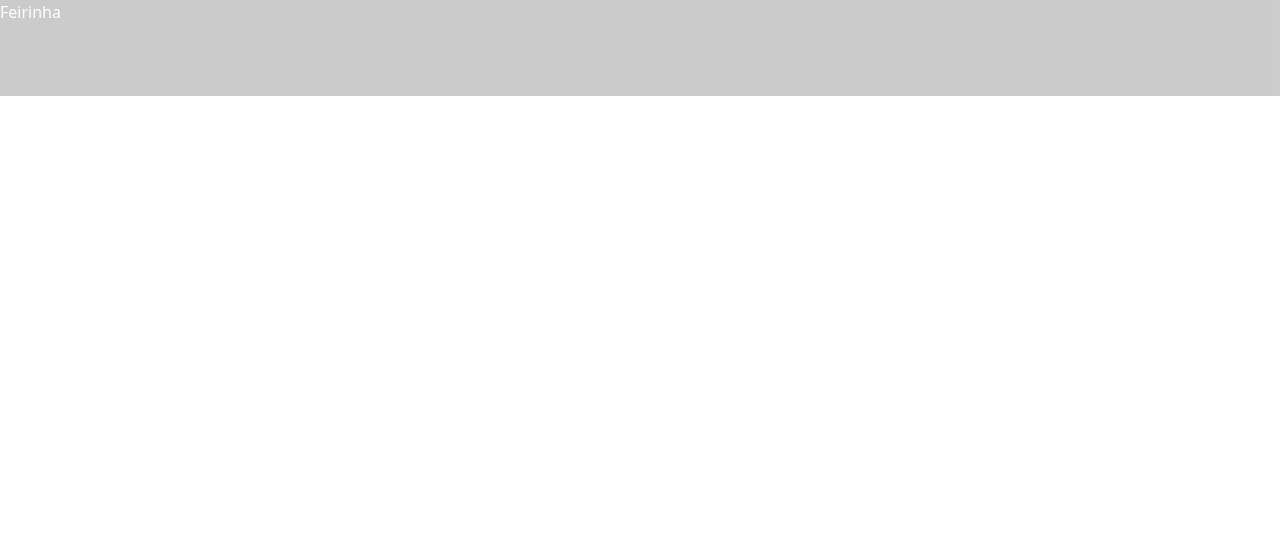
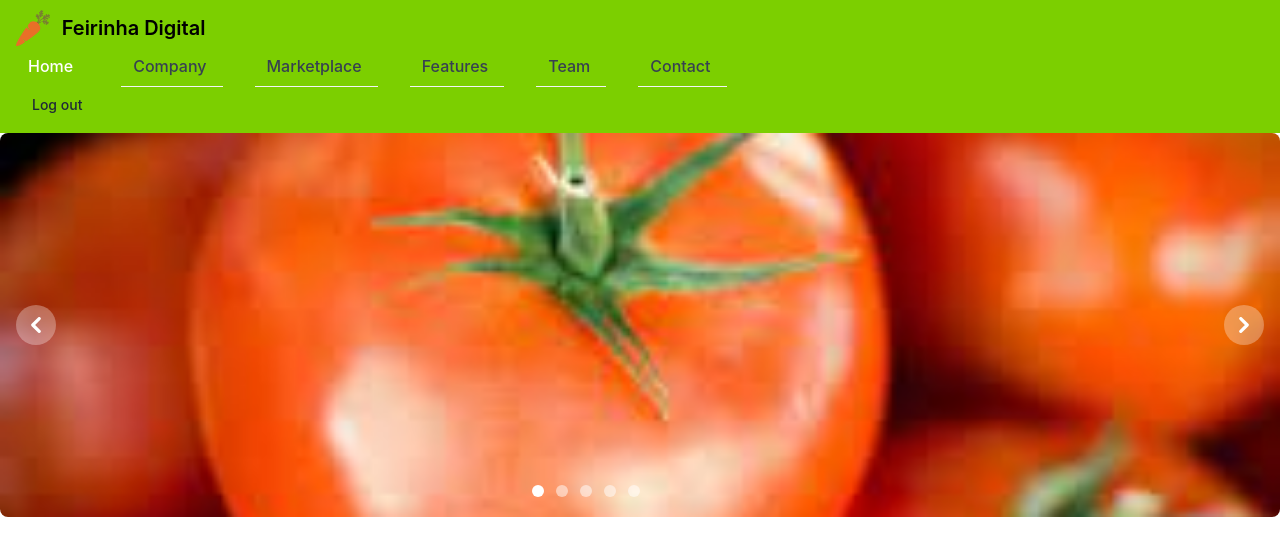
Before and after one commit to TamyDB/Feirinha-Digital, a PHP site: page /main.php in a window 1280 px wide. Shown: the top 556 px of the page. Run offline with PHP 8.4, Linux system fonts and the light colour scheme; some libraries are stand-ins or nearby versions.

Commit message:
feat fixed the carrousel and updated the navbar

```diff
--- a/main.php
+++ b/main.php
@@ -7,41 +7,81 @@
     <!-- gambiarra boa! -->
     <!-- <meta http-equiv="refresh" content="2"> -->
     <script src="https://cdn.jsdelivr.net/npm/@tailwindcss/browser@4"></script>
+    <script src="https://cdn.jsdelivr.net/npm/flowbite@2.2.0/dist/flowbite.min.js"></script>
+    <link href="https://cdn.jsdelivr.net/npm/flowbite@2.2.0/dist/flowbite.min.css" rel="stylesheet" />
     <title>Feirinha Digital</title>
 </head>
 
 <body>
     <div>
-        <header class="sticky w-full h-24 bg-black opacity-20">
-            <h1 class="text-opacity-100 text-white">Feirinha </h1>
-            <p>Lorem ipsum dolor sit amet consectetur adipisicing elit. Cumque suscipit quisquam architecto doloremque dolor ipsum, natus excepturi maxime voluptates ad, amet accusamus voluptatem ipsam dolorem culpa. Corrupti labore eligendi repellat?</p>
+    <header>
+    <nav class="bg-lime-500 border-gray-200 px-4 lg:px-6 py-2.5">
+        <div class="flex flex-wrap justify-between items-center mx-auto max-w-screen-xl">
+            <a href="https://flowbite.com" class="flex items-center">
+                <img src="./images/carrot-icon-vector-on-white-600nw-2545949249-removebg-preview.png" class="mr-3 h-6 sm:h-9" alt="Flowbite Logo" />
+                <span class="self-center text-xl font-semibold whitespace-nowrap dark:text-white">Feirinha Digital</span>
+            </a>
+            <div class="flex items-center lg:order-2">
+                <a href="index.php" class="text-gray-800 dark:text-white hover:bg-gray-50 focus:ring-4 focus:ring-gray-300 font-medium rounded-lg text-sm px-4 lg:px-5 py-2 lg:py-2.5 mr-2 dark:hover:bg-gray-700 focus:outline-none dark:focus:ring-gray-800">Log out</a>
+                <button data-collapse-toggle="mobile-menu-2" type="button" class="inline-flex items-center p-2 ml-1 text-sm text-gray-500 rounded-lg lg:hidden hover:bg-gray-100 focus:outline-none focus:ring-2 focus:ring-gray-200 dark:text-gray-400 dark:hover:bg-gray-700 dark:focus:ring-gray-600" aria-controls="mobile-menu-2" aria-expanded="false">
+                    <span class="sr-only">Open main menu</span>
+                    <svg class="w-6 h-6" fill="currentColor" viewBox="0 0 20 20" xmlns="http://www.w3.org/2000/svg"><path fill-rule="evenodd" d="M3 5a1 1 0 011-1h12a1 1 0 110 2H4a1 1 0 01-1-1zM3 10a1 1 0 011-1h12a1 1 0 110 2H4a1 1 0 01-1-1zM3 15a1 1 0 011-1h12a1 1 0 110 2H4a1 1 0 01-1-1z" clip-rule="evenodd"></path></svg>
+                    <svg class="hidden w-6 h-6" fill="currentColor" viewBox="0 0 20 20" xmlns="http://www.w3.org/2000/svg"><path fill-rule="evenodd" d="M4.293 4.293a1 1 0 011.414 0L10 8.586l4.293-4.293a1 1 0 111.414 1.414L11.414 10l4.293 4.293a1 1 0 01-1.414 1.414L10 11.414l-4.293 4.293a1 1 0 01-1.414-1.414L8.586 10 4.293 5.707a1 1 0 010-1.414z" clip-rule="evenodd"></path></svg>
+                </button>
+            </div>
+            <div class="hidden justify-between items-center w-full lg:flex lg:w-auto lg:order-1" id="mobile-menu-2">
+                <ul class="flex flex-col mt-4 font-medium lg:flex-row lg:space-x-8 lg:mt-0">
+                    <li>
+                        <a href="#" class="block py-2 pr-4 pl-3 text-white rounded bg-primary-700 lg:bg-transparent lg:text-primary-700 lg:p-0 dark:text-white" aria-current="page">Home</a>
+                    </li>
+                    <li>
+                        <a href="#" class="block py-2 pr-4 pl-3 text-gray-700 border-b border-gray-100 hover:bg-gray-50 lg:hover:bg-transparent lg:border-0 lg:hover:text-primary-700 lg:p-0 dark:text-gray-400 lg:dark:hover:text-white dark:hover:bg-gray-700 dark:hover:text-white lg:dark:hover:bg-transparent dark:border-gray-700">Company</a>
+                    </li>
+                    <li>
+                        <a href="#" class="block py-2 pr-4 pl-3 text-gray-700 border-b border-gray-100 hover:bg-gray-50 lg:hover:bg-transparent lg:border-0 lg:hover:text-primary-700 lg:p-0 dark:text-gray-400 lg:dark:hover:text-white dark:hover:bg-gray-700 dark:hover:text-white lg:dark:hover:bg-transparent dark:border-gray-700">Marketplace</a>
+                    </li>
+                    <li>
+                        <a href="#" class="block py-2 pr-4 pl-3 text-gray-700 border-b border-gray-100 hover:bg-gray-50 lg:hover:bg-transparent lg:border-0 lg:hover:text-primary-700 lg:p-0 dark:text-gray-400 lg:dark:hover:text-white dark:hover:bg-gray-700 dark:hover:text-white lg:dark:hover:bg-transparent dark:border-gray-700">Features</a>
+                    </li>
+                    <li>
+                        <a href="#" class="block py-2 pr-4 pl-3 text-gray-700 border-b border-gray-100 hover:bg-gray-50 lg:hover:bg-transparent lg:border-0 lg:hover:text-primary-700 lg:p-0 dark:text-gray-400 lg:dark:hover:text-white dark:hover:bg-gray-700 dark:hover:text-white lg:dark:hover:bg-transparent dark:border-gray-700">Team</a>
+                    </li>
+                    <li>
+                        <a href="#" class="block py-2 pr-4 pl-3 text-gray-700 border-b border-gray-100 hover:bg-gray-50 lg:hover:bg-transparent lg:border-0 lg:hover:text-primary-700 lg:p-0 dark:text-gray-400 lg:dark:hover:text-white dark:hover:bg-gray-700 dark:hover:text-white lg:dark:hover:bg-transparent dark:border-gray-700">Contact</a>
+                    </li>
+                </ul>
+            </div>
+        </div>
+    </nav>
 </header>
-        <div id="indicators-carousel" class="relative w-full h-full" data-carousel="static">
+
+
+<div id="default-carousel" class="relative w-full" data-carousel="slide">
     <!-- Carousel wrapper -->
     <div class="relative h-56 overflow-hidden rounded-lg md:h-96">
          <!-- Item 1 -->
-                <div class="hidden duration-700 ease-in-out" data-carousel-item="active">
-                    <img src="/docs/images/carousel/carousel-1.svg" class="absolute block w-full -translate-x-1/2 -translate-y-1/2 top-1/2 left-1/2" alt="...">
+        <div class="duration-700 ease-in-out" data-carousel-item>
+            <img src="./images/tomates.jpeg" class="absolute block w-full h-full object-cover" alt="...">
         </div>
         <!-- Item 2 -->
-                <div class="hidden duration-700 ease-in-out" data-carousel-item>
-                    <img src="/docs/images/carousel/carousel-2.svg" class="absolute block w-full -translate-x-1/2 -translate-y-1/2 top-1/2 left-1/2" alt="...">
+        <div class="duration-700 ease-in-out" data-carousel-item>
+            <img src="./images/batatas.jpg" class="absolute block w-full h-full object-cover" alt="...">
         </div>
         <!-- Item 3 -->
-                <div class="hidden duration-700 ease-in-out" data-carousel-item>
-                    <img src="/docs/images/carousel/carousel-3.svg" class="absolute block w-full -translate-x-1/2 -translate-y-1/2 top-1/2 left-1/2" alt="...">
+        <div class="duration-700 ease-in-out" data-carousel-item>
+            <img src="./images/beterrabas.jpeg" class="absolute block w-full h-full object-cover" alt="...">
         </div>
         <!-- Item 4 -->
-                <div class="hidden duration-700 ease-in-out" data-carousel-item>
-                    <img src="/docs/images/carousel/carousel-4.svg" class="absolute block w-full -translate-x-1/2 -translate-y-1/2 top-1/2 left-1/2" alt="...">
+        <div class="duration-700 ease-in-out" data-carousel-item>
+            <img src="./images/pimentoes.jpeg" class="absolute block w-full h-full object-cover" alt="...">
         </div>
         <!-- Item 5 -->
-                <div class="hidden duration-700 ease-in-out" data-carousel-item>
-                    <img src="/docs/images/carousel/carousel-5.svg" class="absolute block w-full -translate-x-1/2 -translate-y-1/2 top-1/2 left-1/2" alt="...">
+        <div class="duration-700 ease-in-out" data-carousel-item>
+            <img src="./images/cenouras.jpg" class="absolute block w-full h-full object-cover" alt="...">
         </div>
     </div>
     <!-- Slider indicators -->
-            <div class="absolute z-30 flex -translate-x-1/2 space-x-3 rtl:space-x-reverse bottom-5 left-1/2">
+    <div class="absolute z-30 flex -translate-x-1/2 bottom-5 left-1/2 space-x-3 rtl:space-x-reverse">
         <button type="button" class="w-3 h-3 rounded-full" aria-current="true" aria-label="Slide 1" data-carousel-slide-to="0"></button>
         <button type="button" class="w-3 h-3 rounded-full" aria-current="false" aria-label="Slide 2" data-carousel-slide-to="1"></button>
         <button type="button" class="w-3 h-3 rounded-full" aria-current="false" aria-label="Slide 3" data-carousel-slide-to="2"></button>
@@ -52,7 +92,7 @@
     <button type="button" class="absolute top-0 start-0 z-30 flex items-center justify-center h-full px-4 cursor-pointer group focus:outline-none" data-carousel-prev>
         <span class="inline-flex items-center justify-center w-10 h-10 rounded-full bg-white/30 dark:bg-gray-800/30 group-hover:bg-white/50 dark:group-hover:bg-gray-800/60 group-focus:ring-4 group-focus:ring-white dark:group-focus:ring-gray-800/70 group-focus:outline-none">
             <svg class="w-4 h-4 text-white dark:text-gray-800 rtl:rotate-180" aria-hidden="true" xmlns="http://www.w3.org/2000/svg" fill="none" viewBox="0 0 6 10">
-                        <path stroke="currentColor" stroke-linecap="round" stroke-linejoin="round" stroke-width="2" d="M5 1 1 5l4 4" />
+                <path stroke="currentColor" stroke-linecap="round" stroke-linejoin="round" stroke-width="2" d="M5 1 1 5l4 4"/>
             </svg>
             <span class="sr-only">Previous</span>
         </span>
@@ -60,13 +100,13 @@
     <button type="button" class="absolute top-0 end-0 z-30 flex items-center justify-center h-full px-4 cursor-pointer group focus:outline-none" data-carousel-next>
         <span class="inline-flex items-center justify-center w-10 h-10 rounded-full bg-white/30 dark:bg-gray-800/30 group-hover:bg-white/50 dark:group-hover:bg-gray-800/60 group-focus:ring-4 group-focus:ring-white dark:group-focus:ring-gray-800/70 group-focus:outline-none">
             <svg class="w-4 h-4 text-white dark:text-gray-800 rtl:rotate-180" aria-hidden="true" xmlns="http://www.w3.org/2000/svg" fill="none" viewBox="0 0 6 10">
-                        <path stroke="currentColor" stroke-linecap="round" stroke-linejoin="round" stroke-width="2" d="m1 9 4-4-4-4" />
+                <path stroke="currentColor" stroke-linecap="round" stroke-linejoin="round" stroke-width="2" d="m1 9 4-4-4-4"/>
             </svg>
             <span class="sr-only">Next</span>
         </span>
     </button>
 </div>
-    </div>
+
 </body>
 
 </html>
--- /dev/null
+++ b/styles.css
@@ -0,0 +1 @@
+@import "flowbite/src/themes/default";
```
Also changed, not shown: images/batatas.jpg (added), images/beterrabas.jpeg (added), images/carrot-icon-vector-on-white-600nw-2545949249-removebg-preview.png (added), images/cenouras.jpg (added), images/pimentoes.jpeg (added), images/tomates.jpeg (added). Lines whose indentation alone changed are shown as unchanged.
